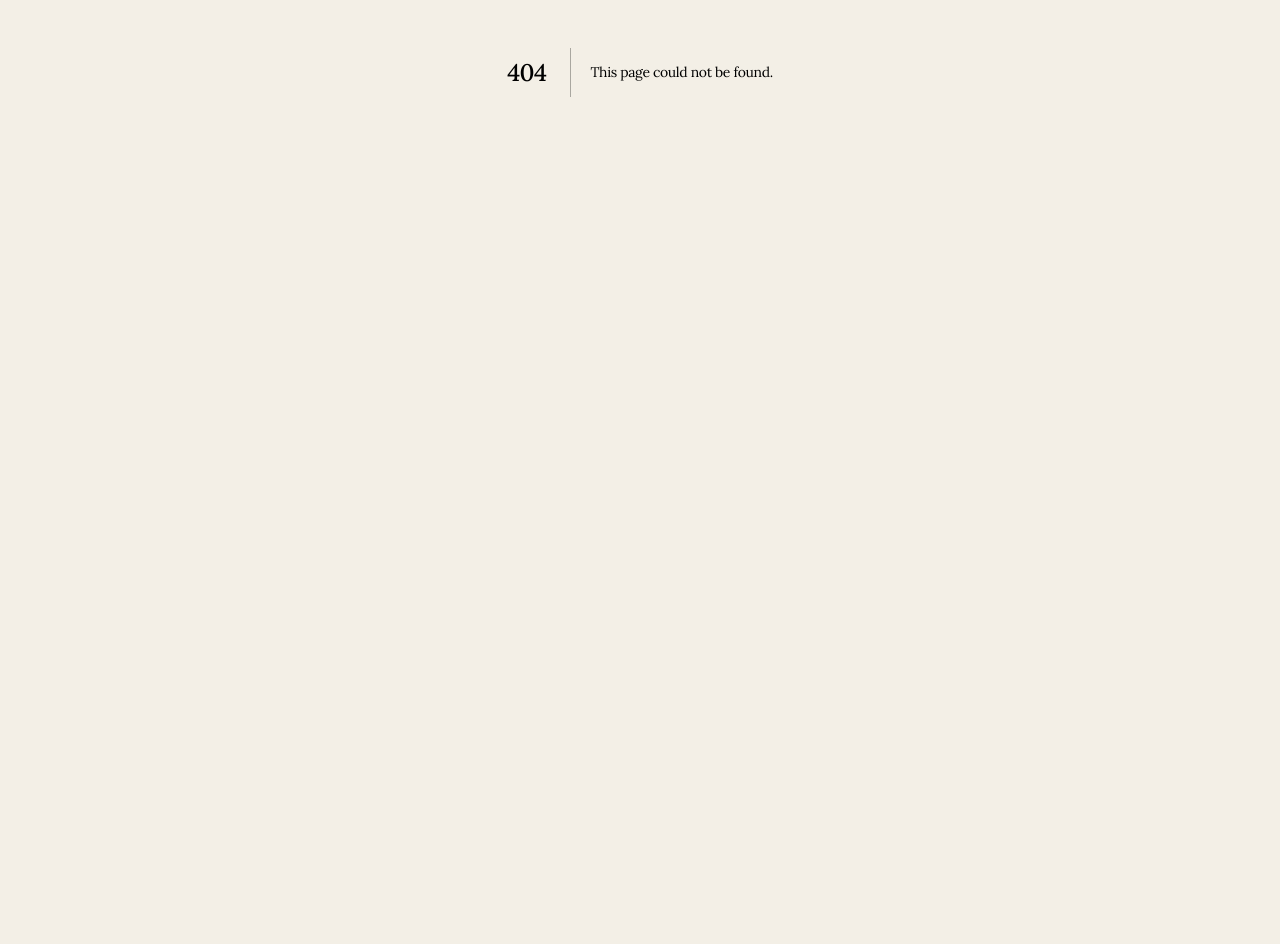
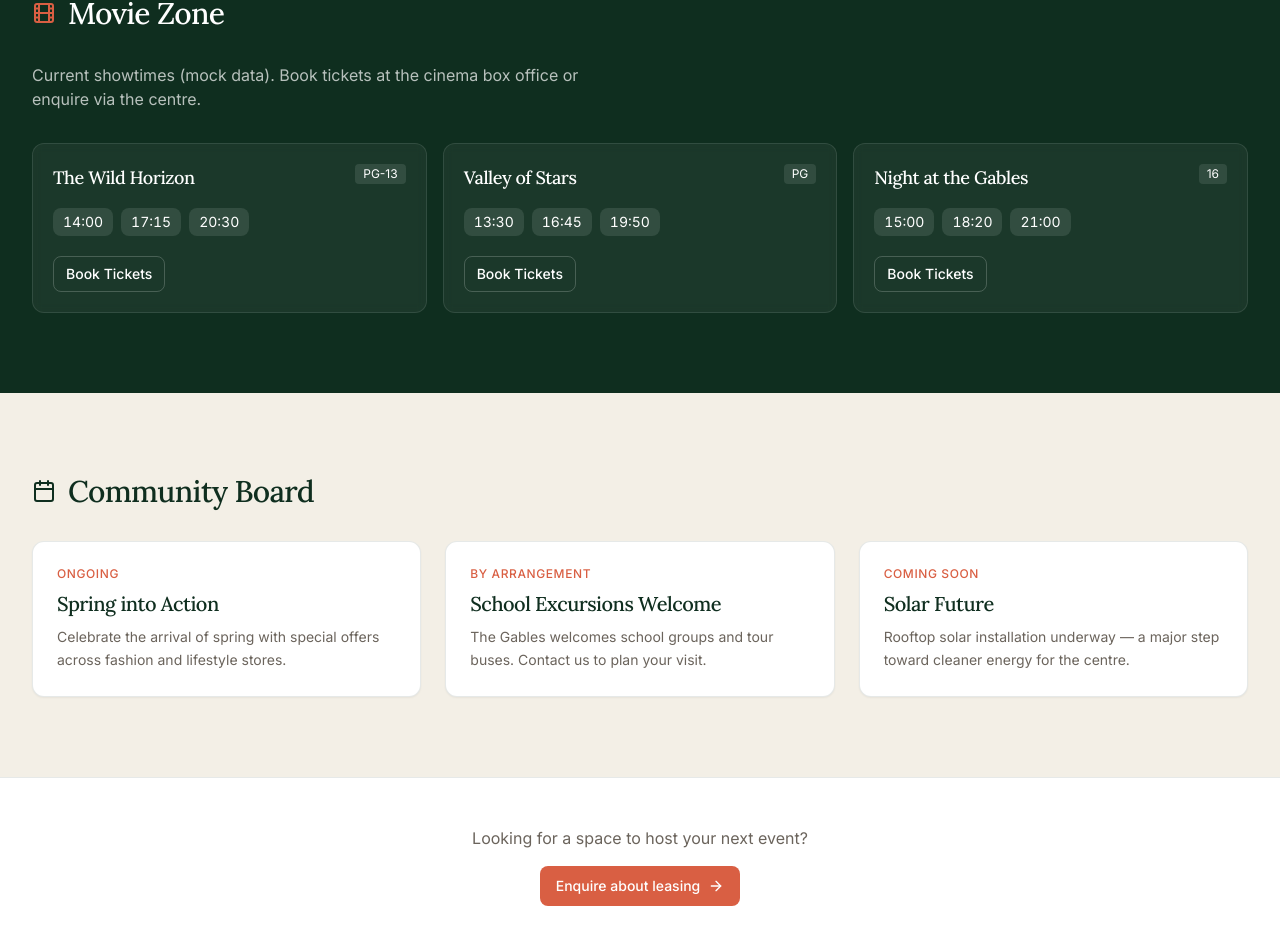
Before and after one commit to Brightwell-Dlamini/the-gables-digital, a Next.js app: page /events in a window 1280 px wide. Before the commit this address had no page. Shown: the part 434-1378 px from the top of the page. Before the commit the page ends 906 px from the top, so only its background shows below. Built offline with nearby package versions, Linux system fonts and the light colour scheme.

Commit message:
feat: Leasing multi-step wizard, Events/Movie Zone, About pages

```diff
--- /dev/null
+++ b/src/app/about/page.tsx
@@ -0,0 +1,73 @@
+import Link from "next/link";
+import { Button } from "@/components/ui/button";
+import { MapPin, Building2, Shield, Leaf } from "lucide-react";
+
+export const metadata = {
+  title: "About",
+  description:
+    "The Gables Shopping Centre — a value and convenience inspired destination in the heart of Shebas Rocks, Ezulwini, Eswatini.",
+};
+
+export default function AboutPage() {
+  return (
+    <div className="min-h-screen bg-sand">
+      <section className="border-b border-forest/10 bg-white">
+        <div className="mx-auto max-w-7xl px-4 sm:px-6 lg:px-8 py-12 sm:py-16">
+          <p className="text-sm font-medium uppercase tracking-[0.2em] text-ink-muted">Our Story</p>
+          <h1 className="mt-2 font-serif text-3xl sm:text-4xl md:text-5xl font-medium text-forest tracking-tight max-w-3xl text-balance">
+            The centre of choice in the Ezulwini Valley
+          </h1>
+        </div>
+      </section>
+
+      <section className="py-16 sm:py-20">
+        <div className="mx-auto max-w-3xl px-4 sm:px-6 lg:px-8">
+          <p className="text-lg text-ink leading-relaxed">
+            The Gables Shopping Center is a retail and office development situated in a superb, convenient location close to two national parks. The centre is in close proximity to Mbabane, Matsapha and Manzini and is well connected with public transport and plenty of accommodation options in the vicinity.
+          </p>
+          <p className="mt-6 text-ink-muted leading-relaxed">
+            Located in the heart of Shebas Rocks, Ezulwini in the Kingdom of Eswatini, The Gables is a value and convenience inspired shopping destination. Home to a variety of well-known stores, restaurants, a cinema, banks and a wide range of retail, it offers free and secure parking across 24,115 m² of retail space and more than 96 tenants.
+          </p>
+          <p className="mt-6 text-ink-muted leading-relaxed">
+            The architectural character draws from Dutch-style influences, with clearly identified court areas that make navigation simple and the overall experience memorable. Anchors such as Pick n Pay, Woolworths, Shoprite and Clicks sit alongside fashion, dining and service brands that define the Ezulwini retail landscape.
+          </p>
+        </div>
+      </section>
+
+      <section className="border-y border-forest/10 bg-white py-16">
+        <div className="mx-auto max-w-7xl px-4 sm:px-6 lg:px-8">
+          <div className="grid gap-8 sm:grid-cols-2 lg:grid-cols-4">
+            {[
+              { icon: Building2, title: "24,115 m²", text: "Retail & office space with over 96 tenants" },
+              { icon: MapPin, title: "Prime location", text: "Shebas Rocks, Ezulwini — close to national parks" },
+              { icon: Shield, title: "Safe & secure", text: "On-site police post, 24hr security, free parking" },
+              { icon: Leaf, title: "Sustainable future", text: "Rooftop solar installation coming soon" },
+            ].map((item) => (
+              <div key={item.title} className="text-center sm:text-left">
+                <div className="mx-auto sm:mx-0 flex h-12 w-12 items-center justify-center rounded-full bg-forest/5 text-forest">
+                  <item.icon className="h-6 w-6" />
+                </div>
+                <h3 className="mt-4 font-serif text-xl font-medium text-forest">{item.title}</h3>
+                <p className="mt-1 text-sm text-ink-muted">{item.text}</p>
+              </div>
+            ))}
+          </div>
+        </div>
+      </section>
+
+      <section className="py-16 text-center">
+        <div className="mx-auto max-w-7xl px-4 sm:px-6 lg:px-8">
+          <h2 className="font-serif text-2xl sm:text-3xl font-medium text-forest">Ready to explore or lease?</h2>
+          <div className="mt-6 flex flex-wrap justify-center gap-4">
+            <Button asChild variant="terracotta">
+              <Link href="/directory">Browse Directory</Link>
+            </Button>
+            <Button asChild variant="outline">
+              <Link href="/leasing">Lease a Space</Link>
+            </Button>
+          </div>
+        </div>
+      </section>
+    </div>
+  );
+}
--- /dev/null
+++ b/src/app/events/page.tsx
@@ -0,0 +1,123 @@
+"use client";
+
+import { motion } from "framer-motion";
+import Link from "next/link";
+import { Film, Calendar, ArrowRight } from "lucide-react";
+import { Button } from "@/components/ui/button";
+
+const mockShowtimes = [
+  { title: "The Wild Horizon", times: ["14:00", "17:15", "20:30"], rating: "PG-13" },
+  { title: "Valley of Stars", times: ["13:30", "16:45", "19:50"], rating: "PG" },
+  { title: "Night at the Gables", times: ["15:00", "18:20", "21:00"], rating: "16" },
+];
+
+const events = [
+  {
+    title: "Spring into Action",
+    date: "Ongoing",
+    description: "Celebrate the arrival of spring with special offers across fashion and lifestyle stores.",
+  },
+  {
+    title: "School Excursions Welcome",
+    date: "By arrangement",
+    description: "The Gables welcomes school groups and tour buses. Contact us to plan your visit.",
+  },
+  {
+    title: "Solar Future",
+    date: "Coming soon",
+    description: "Rooftop solar installation underway — a major step toward cleaner energy for the centre.",
+  },
+];
+
+export default function EventsPage() {
+  return (
+    <div className="min-h-screen bg-sand">
+      <section className="border-b border-forest/10 bg-white">
+        <div className="mx-auto max-w-7xl px-4 sm:px-6 lg:px-8 py-12 sm:py-16">
+          <p className="text-sm font-medium uppercase tracking-[0.2em] text-ink-muted">Lifestyle</p>
+          <h1 className="mt-2 font-serif text-3xl sm:text-4xl md:text-5xl font-medium text-forest tracking-tight">
+            Events & Entertainment
+          </h1>
+          <p className="mt-3 max-w-2xl text-ink-muted leading-relaxed">
+            Cinema, community events and seasonal promotions at The Gables.
+          </p>
+        </div>
+      </section>
+
+      <section className="bg-forest text-white py-16 sm:py-20">
+        <div className="mx-auto max-w-7xl px-4 sm:px-6 lg:px-8">
+          <div className="flex items-center gap-3 mb-8">
+            <Film className="h-6 w-6 text-terracotta" />
+            <h2 className="font-serif text-2xl sm:text-3xl font-medium">Movie Zone</h2>
+          </div>
+          <p className="text-white/70 mb-8 max-w-xl">
+            Current showtimes (mock data). Book tickets at the cinema box office or enquire via the centre.
+          </p>
+          <div className="grid gap-4 sm:grid-cols-2 lg:grid-cols-3">
+            {mockShowtimes.map((film) => (
+              <motion.div
+                key={film.title}
+                initial={{ opacity: 0, y: 12 }}
+                whileInView={{ opacity: 1, y: 0 }}
+                viewport={{ once: true }}
+                className="rounded-xl border border-white/10 bg-white/5 p-5 backdrop-blur-sm"
+              >
+                <div className="flex items-start justify-between gap-2">
+                  <h3 className="font-serif text-lg font-medium">{film.title}</h3>
+                  <span className="rounded bg-white/10 px-2 py-0.5 text-xs">{film.rating}</span>
+                </div>
+                <div className="mt-4 flex flex-wrap gap-2">
+                  {film.times.map((t) => (
+                    <span key={t} className="rounded-md bg-white/10 px-2.5 py-1 text-sm tabular-nums">
+                      {t}
+                    </span>
+                  ))}
+                </div>
+                <Button
+                  variant="outline"
+                  size="sm"
+                  className="mt-5 border-white/20 text-white hover:bg-white/10 hover:text-white"
+                >
+                  Book Tickets
+                </Button>
+              </motion.div>
+            ))}
+          </div>
+        </div>
+      </section>
+
+      <section className="py-16 sm:py-20">
+        <div className="mx-auto max-w-7xl px-4 sm:px-6 lg:px-8">
+          <div className="flex items-center gap-3 mb-8">
+            <Calendar className="h-6 w-6 text-forest" />
+            <h2 className="font-serif text-2xl sm:text-3xl font-medium text-forest">Community Board</h2>
+          </div>
+          <div className="grid gap-6 sm:grid-cols-2 lg:grid-cols-3">
+            {events.map((event) => (
+              <article
+                key={event.title}
+                className="rounded-xl border border-forest/10 bg-white p-6 shadow-sm"
+              >
+                <p className="text-xs font-medium uppercase tracking-wider text-terracotta">{event.date}</p>
+                <h3 className="mt-2 font-serif text-xl font-medium text-forest">{event.title}</h3>
+                <p className="mt-2 text-sm text-ink-muted leading-relaxed">{event.description}</p>
+              </article>
+            ))}
+          </div>
+        </div>
+      </section>
+
+      <section className="border-t border-forest/10 bg-white py-12">
+        <div className="mx-auto max-w-7xl px-4 sm:px-6 lg:px-8 text-center">
+          <p className="text-ink-muted mb-4">Looking for a space to host your next event?</p>
+          <Button asChild variant="terracotta">
+            <Link href="/leasing" className="gap-2">
+              Enquire about leasing
+              <ArrowRight className="h-4 w-4" />
+            </Link>
+          </Button>
+        </div>
+      </section>
+    </div>
+  );
+}
```
